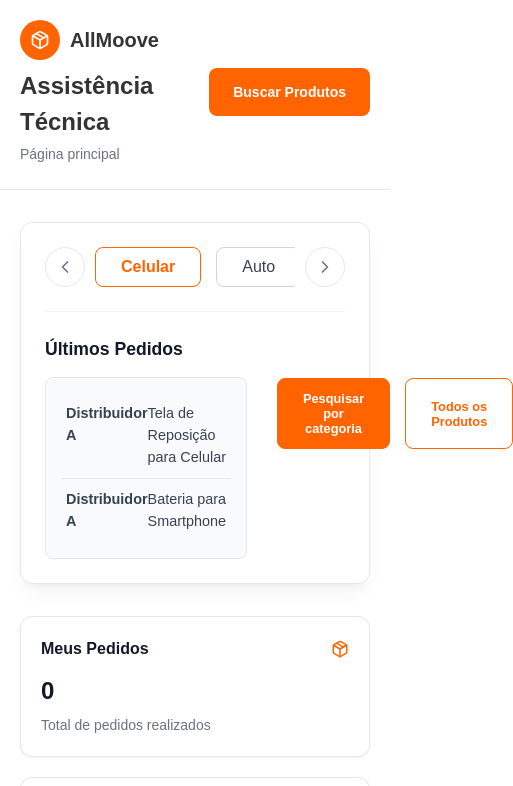
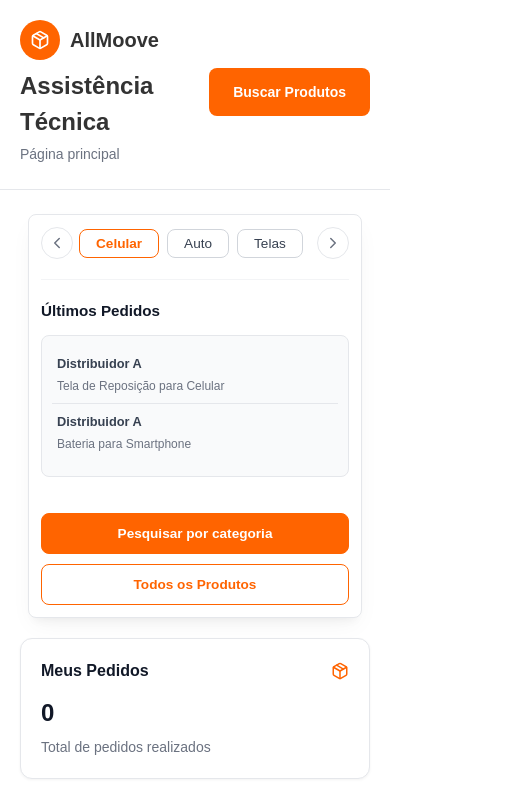
Before and after one commit to gustavomarques1/allmoove, a React (Vite) app: page /assistencia/dashboard in a window 390 px wide. Shown: the top 786 px of the page, 513 px wide, since content can reach past the window. Built offline with nearby package versions, Linux system fonts and the light colour scheme.

Commit message:
Ajustado mobile da busca segmentada + API Login

```diff
--- a/src/Components/TelaDashboard/BuscaSegmentada/BuscaSegmentada.module.css
+++ b/src/Components/TelaDashboard/BuscaSegmentada/BuscaSegmentada.module.css
@@ -8,6 +8,7 @@
   max-width: 900px;
   margin: 2rem auto;
   box-shadow: 0 10px 25px -5px rgba(0, 0, 0, 0.05), 0 8px 10px -6px rgba(0, 0, 0, 0.05);
+  box-sizing: border-box;
 }
 
 /* Container do carrossel com borda mais sutil */
@@ -50,7 +51,10 @@
   flex-wrap: nowrap;
   scroll-behavior: smooth;
   scrollbar-width: none;
+  flex: 1;
+  min-width: 0;
 }
+
 .segmentosGrid::-webkit-scrollbar {
   display: none;
 }
@@ -76,23 +80,21 @@
   color: #111827;
 }
 
-/* --- MUDANÇA APLICADA AQUI --- */
 /* Estilo para o botão SELECIONADO */
 .segmentoBotao.selecionado {
-  background-color: white; /* Fundo branco */
-  color: #ff6400; /* Texto laranja */
-  border-color: #ff6400; /* Borda laranja */
+  background-color: white;
+  color: #ff6400;
+  border-color: #ff6400;
   font-weight: 600;
-  box-shadow: none; /* Garante que não haja sombra laranja */
+  box-shadow: none;
 }
 
 /* Hover para o botão SELECIONADO */
 .segmentoBotao.selecionado:hover {
-  background-color: #fffaf7; /* Tom de branco com fundo laranja bem sutil */
+  background-color: #fffaf7;
   color: #ff6400;
   border-color: #ff6400;
 }
-
 
 /* Layout de duas colunas */
 .interacaoContainer {
@@ -102,10 +104,12 @@
   align-items: flex-start;
 }
 
-.pedidosContainer, .distribuidorContainer {
+.pedidosContainer,
+.distribuidorContainer {
   display: flex;
   flex-direction: column;
   width: 100%;
+  min-width: 0;
 }
 
 .colunaTitulo {
@@ -136,9 +140,16 @@
   border-bottom: 1px solid #e5e7eb;
   font-size: 0.9rem;
   color: #374151;
+  gap: 10px;
 }
+
 .listaPedidos li span:first-child {
   font-weight: 600;
+  word-break: break-word;
+}
+
+.listaPedidos li span:last-child {
+  white-space: nowrap;
 }
 
 .listaPedidos li:last-child {
@@ -159,6 +170,7 @@
   font-size: 1rem;
   color: #374151;
   margin-bottom: 15px;
+  word-break: break-word;
 }
 
 .distribuidorSelecionado span {
@@ -169,6 +181,7 @@
   display: flex;
   gap: 15px;
   padding-top: 42px;
+  flex-wrap: wrap;
 }
 
 /* Estilo Padrão / Secundário (Vazado/Outline) */
@@ -183,6 +196,7 @@
   cursor: pointer;
   transition: all 0.2s ease;
 }
+
 .botaoAcao:hover {
   background-color: #fff7f2;
   border-color: #da5802;
@@ -194,7 +208,138 @@
   border-color: #ff6400;
   color: white;
 }
+
 .botaoAcao.primary:hover {
   background-color: #da5802;
   border-color: #da5802;
 }
+
+/* ===== MEDIA QUERIES PARA MOBILE ===== */
+
+/* Tablets e telas menores */
+@media (max-width: 768px) {
+  .painelContainer {
+    padding: 16px;
+    margin: 1rem;
+    border-radius: 8px;
+  }
+
+  .carouselWrapper {
+    gap: 8px;
+    margin-bottom: 20px;
+    padding-bottom: 20px;
+  }
+
+  .navButton {
+    width: 36px;
+    height: 36px;
+  }
+
+  .segmentosGrid {
+    gap: 10px;
+  }
+
+  .segmentoBotao {
+    padding: 8px 20px;
+    font-size: 0.9rem;
+  }
+
+  .interacaoContainer {
+    grid-template-columns: 1fr;
+    gap: 24px;
+  }
+
+  .colunaTitulo {
+    font-size: 1rem;
+    margin-bottom: 12px;
+  }
+
+  .listaWrapper {
+    padding: 12px;
+  }
+
+  .listaPedidos li {
+    font-size: 0.85rem;
+    padding: 8px 5px;
+    flex-wrap: wrap;
+  }
+
+  .botoesDistribuidor {
+    width: 100%;
+    padding-top: 20px;
+  }
+
+  .botaoAcao {
+    flex: 1;
+    min-width: 120px;
+    padding: 10px 20px;
+  }
+}
+
+/* Smartphones */
+@media (max-width: 480px) {
+  .painelContainer {
+    padding: 12px;
+    margin: 0.5rem;
+  }
+
+  .carouselWrapper {
+    gap: 6px;
+  }
+
+  .navButton {
+    width: 32px;
+    height: 32px;
+  }
+
+  .segmentosGrid {
+    gap: 8px;
+  }
+
+  .segmentoBotao {
+    padding: 6px 16px;
+    font-size: 0.85rem;
+  }
+
+  .interacaoContainer {
+    gap: 20px;
+  }
+
+  .colunaTitulo {
+    font-size: 0.95rem;
+  }
+
+  .listaWrapper {
+    padding: 10px;
+    min-height: 120px;
+  }
+
+  .listaPedidos li {
+    font-size: 0.8rem;
+    flex-direction: column;
+    align-items: flex-start;
+    gap: 4px;
+  }
+
+  .listaPedidos li span:last-child {
+    color: #6b7280;
+    font-size: 0.75rem;
+  }
+
+  .distribuidorSelecionado {
+    font-size: 0.9rem;
+    text-align: center;
+  }
+
+  .botoesDistribuidor {
+    flex-direction: column;
+    padding-top: 16px;
+    gap: 10px;
+  }
+
+  .botaoAcao {
+    width: 100%;
+    padding: 12px 20px;
+    font-size: 0.85rem;
+  }
+}
```
Also changed, not shown: src/api/assistencia/pedidosServices.js (added, +24 -0 lines).
